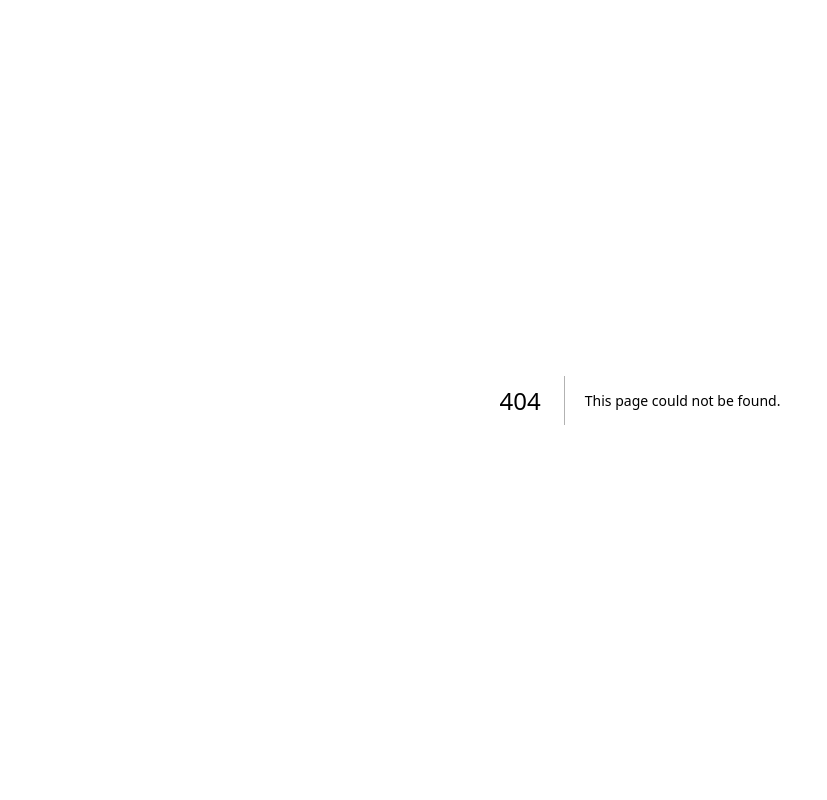
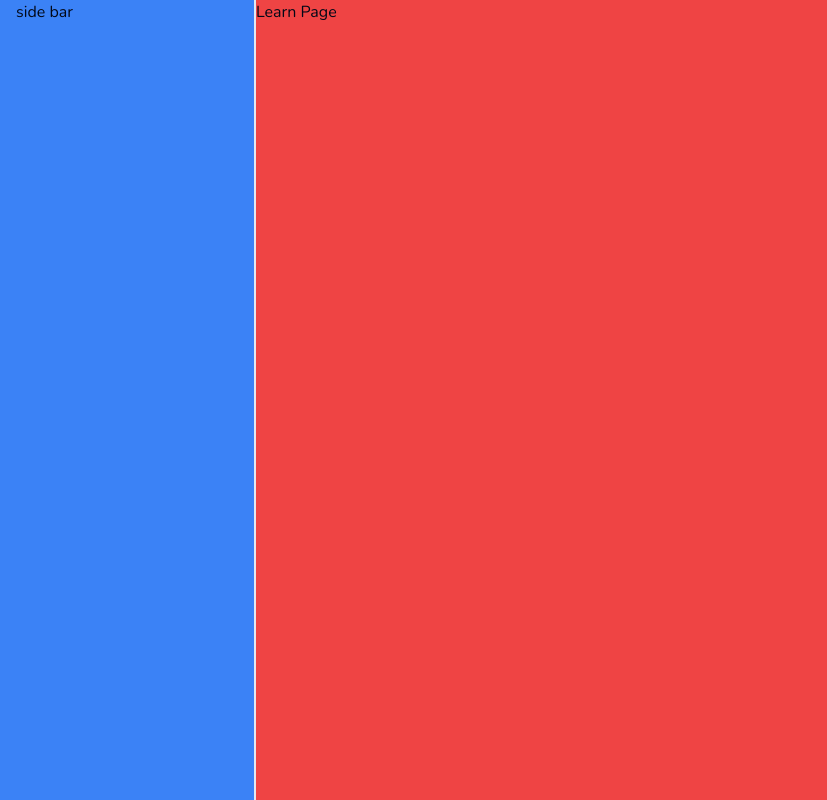
Before and after one commit to mclapd/lingo, a Next.js app: page /learn in a window 1280 px wide. Before the commit this address had no page. Shown: the whole page, without its empty margins (0-827 px from the left). Built offline with nearby package versions, Linux system fonts and the light colour scheme.

Commit message:
Main Layout

```diff
--- /dev/null
+++ b/app/(main)/layout.tsx
@@ -0,0 +1,20 @@
+import { MobileHeader } from "@/components/mobile-header";
+import { SideBar } from "@/components/sidebar";
+
+type Props = {
+  children: React.ReactNode;
+};
+
+const MainLayout = ({ children }: Props) => {
+  return (
+    <>
+      <MobileHeader />
+      <SideBar className="hidden lg:flex" />
+      <main className="lg:pl-[256px] h-full pt-[50px] lg:pt-0">
+        <div className="bg-red-500 h-full">{children}</div>
+      </main>
+    </>
+  );
+};
+
+export default MainLayout;
--- /dev/null
+++ b/app/(main)/learn/page.tsx
@@ -0,0 +1,5 @@
+const LearnPage = () => {
+  return <div>Learn Page</div>;
+};
+
+export default LearnPage;
--- /dev/null
+++ b/components/mobile-header.tsx
@@ -0,0 +1,9 @@
+import { MobileSidebar } from "./mobile-sidebar";
+
+export const MobileHeader = () => {
+  return (
+    <nav className="lg:hidden px-6 h-[50px] flex items-center bg-green-500 border-b fixed top-0 w-full z-50">
+      <MobileSidebar />
+    </nav>
+  );
+};
--- /dev/null
+++ b/components/mobile-sidebar.tsx
@@ -0,0 +1,16 @@
+import { Sheet, SheetContent, SheetTrigger } from "@/components/ui/sheet";
+import { Menu } from "lucide-react";
+import { SideBar } from "./sidebar";
+
+export const MobileSidebar = () => {
+  return (
+    <Sheet>
+      <SheetTrigger>
+        <Menu className="text-white" />
+      </SheetTrigger>
+      <SheetContent className="p-0 z-[100]" side="left">
+        <SideBar />
+      </SheetContent>
+    </Sheet>
+  );
+};
--- /dev/null
+++ b/components/sidebar.tsx
@@ -0,0 +1,18 @@
+import { cn } from "@/lib/utils";
+
+type Props = {
+  className?: string;
+};
+
+export const SideBar = ({ className }: Props) => {
+  return (
+    <div
+      className={cn(
+        "flex bg-blue-500 h-full lg:w-[256px] lg:fixed left-0 top-0 px-4 border-r-2 flex-col",
+        className
+      )}
+    >
+      side bar
+    </div>
+  );
+};
```
